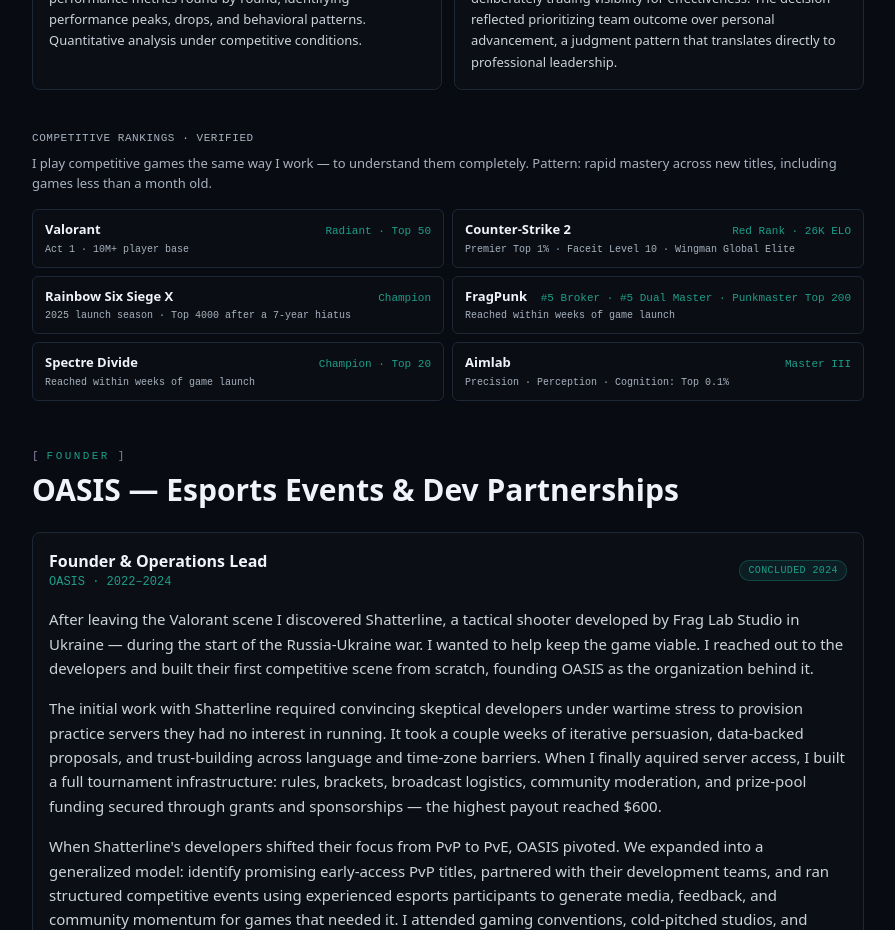
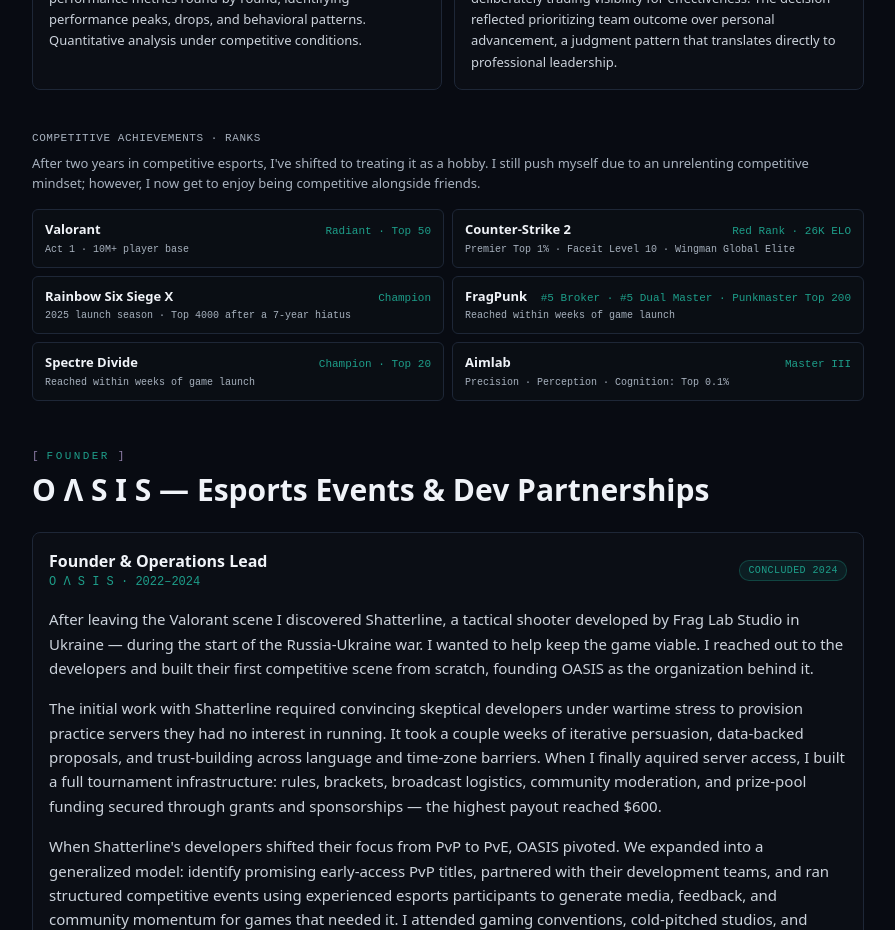
Before and after one commit to osakhra/andrewcastor-portfolio, a Next.js app: page /about in a window 1280 px wide. Shown: the part 1520-2450 px from the top of the page, without its empty margins (192-1087 px from the left). Built offline with nearby package versions, Linux system fonts and the light colour scheme.

Commit message:
quiet update

```diff
--- a/app/about/page.tsx
+++ b/app/about/page.tsx
@@ -191,10 +191,10 @@ export default function AboutPage() {
         <FadeUp delay={80}>
           <div className="mb-10">
             <p className="mb-2 font-mono text-[11px] uppercase tracking-wider text-text-tertiary">
-              Competitive Rankings · Verified
+              Competitive Achievements · Ranks
             </p>
             <p className="mb-4 font-body text-[13px] text-text-tertiary">
-              I play competitive games the same way I work — to understand them completely. Pattern: rapid mastery across new titles, including games less than a month old.
+              After two years in competitive esports, I've shifted to treating it as a hobby. I still push myself due to an unrelenting competitive mindset; however, I now get to enjoy being competitive alongside friends.
             </p>
             <div className="grid grid-cols-1 gap-2 sm:grid-cols-2">
               {gamingRanks.map((r) => (
@@ -218,7 +218,7 @@ export default function AboutPage() {
           <SectionHeader
             id="oasis"
             label="Founder"
-            title="OASIS — Esports Events & Dev Partnerships"
+            title="O Λ S I S — Esports Events & Dev Partnerships"
           />
         </FadeUp>
 
@@ -227,7 +227,7 @@ export default function AboutPage() {
             <div className="mb-4 flex flex-wrap items-center justify-between gap-2">
               <div>
                 <p className="font-display text-base font-semibold text-text-primary">Founder & Operations Lead</p>
-                <p className="font-mono text-[12px] text-accent-teal">OASIS · 2022–2024</p>
+                <p className="font-mono text-[12px] text-accent-teal">O Λ S I S · 2022–2024</p>
               </div>
               <span className="status-pill status-shipped">Concluded 2024</span>
             </div>
```
Also changed, not shown: public/robots.txt (added), 1 other file (tests, documents, lock files or other folders).
